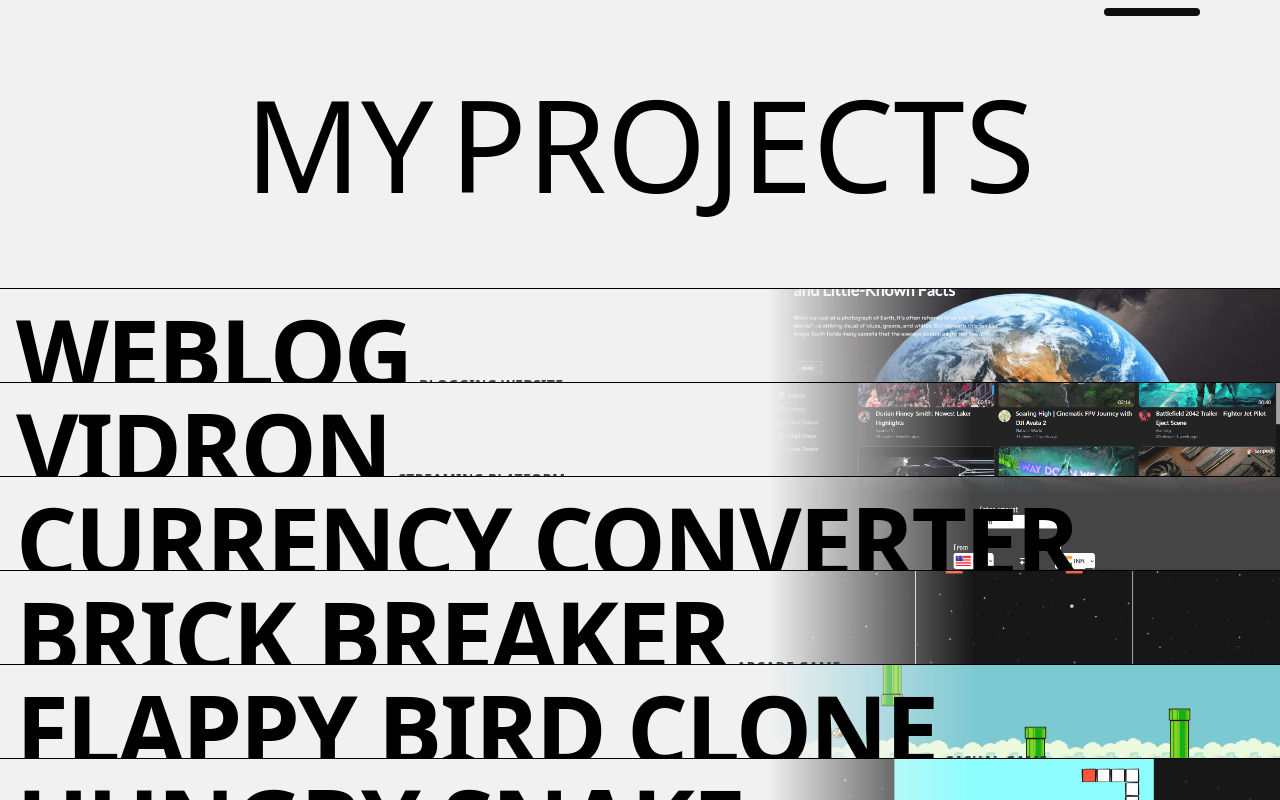
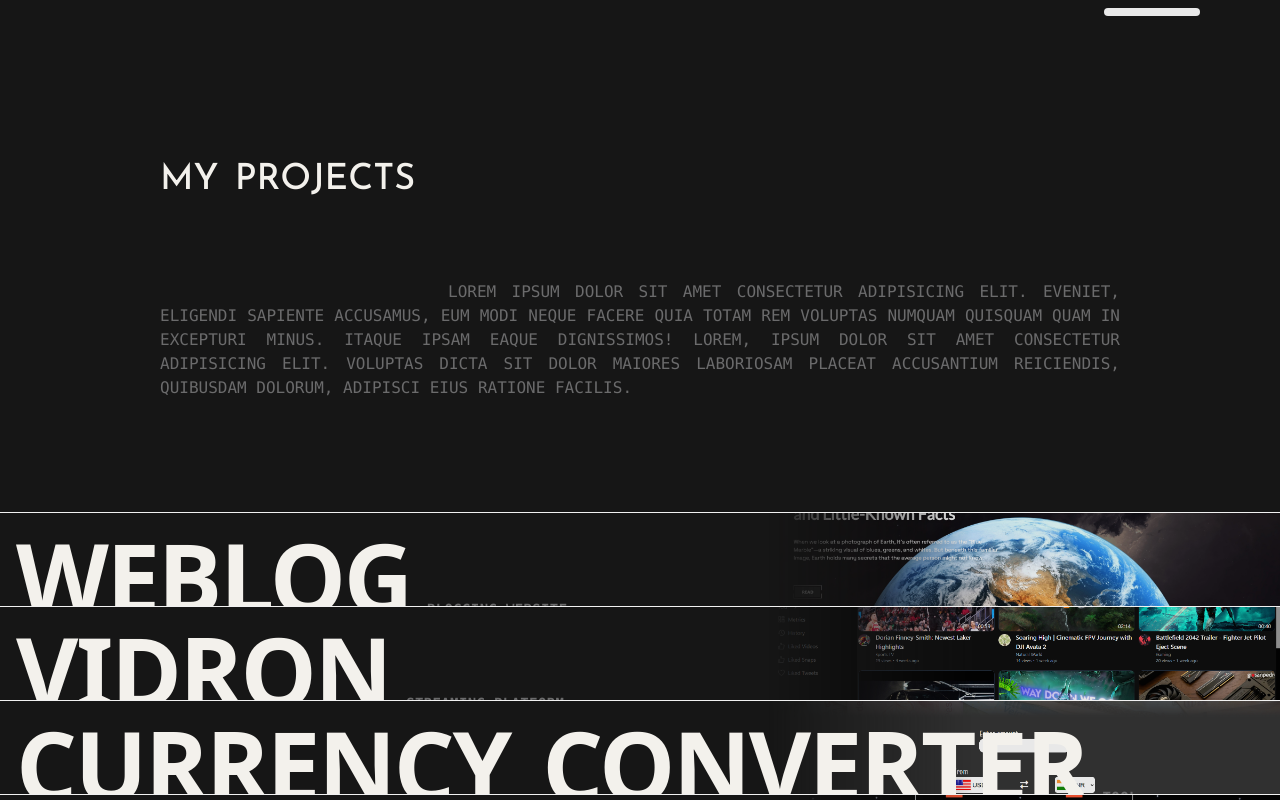
Before and after one commit to amanranahere/Portfolio, a React (Vite) app: page /work in a window 1280 px wide. Shown: the top 800 px of the page. Built offline with nearby package versions, Linux system fonts and the light colour scheme.

Commit message:
made the masking grid animation as a reusable component

```diff
--- /dev/null
+++ b/src/components/Animations/MaskingGrid.jsx
@@ -0,0 +1,44 @@
+import React from "react";
+import { motion } from "framer-motion";
+import useScreenSize from "../../utils/ScreenSize.jsx";
+
+function MaskingGrid({
+  color = "#f1f1f1",
+  baseRowSize = 30,
+  baseColumnSize = 60,
+  totalCells = 100,
+}) {
+  const screenSize = useScreenSize();
+
+  const getSize = (base, step) => {
+    if (screenSize === "sm") return base;
+    if (screenSize === "md") return base + step;
+    return base + step * 2;
+  };
+
+  const rowSize = getSize(baseRowSize, 15);
+  const columnSize = getSize(baseColumnSize, 30);
+
+  return (
+    <div
+      className="absolute inset-0 z-10 pointer-events-none grid"
+      style={{
+        gridTemplateColumns: `repeat(auto-fit, minmax(${columnSize}px, 1fr))`,
+        gridTemplateRows: `repeat(auto-fit, minmax(${rowSize}px, 1fr))`,
+      }}
+    >
+      {[...Array(totalCells)].map((_, i) => (
+        <motion.div
+          key={i}
+          style={{ backgroundColor: color }}
+          initial={{ opacity: 1 }}
+          whileInView={{ opacity: 0 }}
+          transition={{ delay: Math.random() * 1.5, duration: 0.3 }}
+          viewport={{ once: true }}
+        />
+      ))}
+    </div>
+  );
+}
+
+export default MaskingGrid;
--- a/src/components/Capabilities/CapabilitiesComponent.jsx
+++ b/src/components/Capabilities/CapabilitiesComponent.jsx
@@ -27,6 +27,7 @@ import {
   SiGreensock,
 } from "react-icons/si";
 import RandomText from "../Animations/RandomText";
+import MaskingGrid from "../Animations/MaskingGrid";
 
 function CapabilitiesComponent() {
   const location = useLocation();
@@ -276,14 +277,18 @@ function CapabilitiesComponent() {
           <div className="lg:w-[80%] text-3xl lg:text-4xl pb-3 font-medium select-none overflow-hidden josefinSans-text">
             <RandomText text="BUILDING WITH THE RIGHT STACK" />
           </div>
-          <p
-            className="lg:w-[75%] pt-9 pb-12 lg:pb-20 select-none fade-in text-justify font-mono text-sm lg:text-base text-[#6b6b6c] uppercase"
+          <div
+            className="lg:w-[75%] pt-9 pb-12 lg:pb-20 select-none text-justify font-mono text-sm lg:text-base text-[#6b6b6c] uppercase bg-black z-10 relative"
             style={{ textIndent: "30%" }}
           >
-            A strong foundation of the right technologies is key to building
-            efficient and high-performing applications. These are the languages,
-            frameworks, and tools I use to bring ideas to life.
-          </p>
+            <p>
+              A strong foundation of the right technologies is key to building
+              efficient and high-performing applications. These are the
+              languages, frameworks, and tools I use to bring ideas to life.
+            </p>
+
+            <MaskingGrid color="#000" baseRowSize={20} baseColumnSize={20} />
+          </div>
         </div>
 
         {/* categories buttons */}
@@ -310,13 +315,13 @@ function CapabilitiesComponent() {
 
       {/* tech list */}
       <motion.div
-        initial={{ opacity: 0, y: 80 }}
-        animate={{ opacity: 1, y: 0 }}
-        transition={{ duration: 0.4, delay: 0.9 }}
-        viewport={{ once: true }}
+        initial={{ opacity: 0 }}
+        animate={{ opacity: 1 }}
+        transition={{ duration: 1, ease: "easeOut", delay: 1.2 }}
         className="lg:w-[50%] lg:pr-8 lg:mt-52 pt-6 lg:pt-0"
       >
         <div className="mx-4 border-b-2 border-dotted border-[#6a6a6a]"></div>
+
         <ul className="pb-6">
           {filteredTech.map(({ name, label, logo, description }) => (
             <>
--- a/src/components/Contact/ContactComponent.jsx
+++ b/src/components/Contact/ContactComponent.jsx
@@ -2,6 +2,7 @@ import React from "react";
 import { motion } from "framer-motion";
 import RandomText from "../Animations/RandomText.jsx";
 import useScreenSize from "../../utils/ScreenSize.jsx";
+import MaskingGrid from "../Animations/MaskingGrid.jsx";
 
 function ContactComponent() {
   const screenSize = useScreenSize();
@@ -30,24 +31,7 @@ function ContactComponent() {
           </p>
 
           {/* masking div for animation */}
-          <div
-            className="absolute inset-0 z-10 pointer-events-none grid"
-            style={{
-              gridTemplateColumns: `repeat(auto-fit, minmax(${columnSize}px, 1fr))`,
-              gridTemplateRows: `repeat(auto-fit, minmax(${rowSize}px, 1fr))`,
-            }}
-          >
-            {[...Array(100)].map((_, i) => (
-              <motion.div
-                key={i}
-                className="bg-[#161616]"
-                initial={{ opacity: 1 }}
-                whileInView={{ opacity: 0 }}
-                transition={{ delay: Math.random() * 1.5, duration: 0.3 }}
-                viewport={{ once: true }}
-              />
-            ))}
-          </div>
+          <MaskingGrid color="#161616" baseRowSize={20} baseColumnSize={20} />
         </div>
 
         {/* social */}
--- a/src/components/Footer/Footer.jsx
+++ b/src/components/Footer/Footer.jsx
@@ -1,6 +1,5 @@
 import React from "react";
 import { useLocation, useNavigate } from "react-router-dom";
-import DarkModeToggle from "../DarkModeToggle.jsx";
 import { IoIosArrowUp } from "react-icons/io";
 import RandomText from "../Animations/RandomText.jsx";
 
@@ -123,13 +122,6 @@ function Footer() {
             PAGE TOP
           </p>
         </div>
-
-        {/* light/dark toggle */}
-        {currentPage === "/work" && (
-          <div className="absolute top-32 md:top-52 right-11 md:right-[3.2rem]">
-            <DarkModeToggle />
-          </div>
-        )}
       </div>
 
       {/* name at the very bottom */}
--- a/src/components/Home/AboutSection.jsx
+++ b/src/components/Home/AboutSection.jsx
@@ -1,14 +1,8 @@
 import React, { useRef } from "react";
-import { useNavigate } from "react-router-dom";
 import { motion } from "framer-motion";
-import useScreenSize from "../../utils/ScreenSize.jsx";
+import MaskingGrid from "../Animations/MaskingGrid.jsx";
 
 function AboutSection() {
-  const screenSize = useScreenSize();
-
-  const columnSize = screenSize === "sm" ? 60 : screenSize === "md" ? 90 : 120;
-  const rowSize = screenSize === "sm" ? 30 : screenSize === "md" ? 45 : 60;
-
   return (
     <section className="min-h-screen lg:h-screen px-4 md:px-16 lg:px-14 py-20">
       <div className="h-full flex flex-col lg:flex-row justify-between">
@@ -45,25 +39,7 @@ function AboutSection() {
                 doloribus beatae voluptatem explicabo.
               </p>
 
-              {/* masking div for animation */}
-              <div
-                className="absolute inset-0 z-10 pointer-events-none grid"
-                style={{
-                  gridTemplateColumns: `repeat(auto-fit, minmax(${columnSize}px, 1fr))`,
-                  gridTemplateRows: `repeat(auto-fit, minmax(${rowSize}px, 1fr))`,
-                }}
-              >
-                {[...Array(100)].map((_, i) => (
-                  <motion.div
-                    key={i}
-                    className="bg-[#f1f1f1]"
-                    initial={{ opacity: 1 }}
-                    whileInView={{ opacity: 0 }}
-                    transition={{ delay: Math.random() * 1.5, duration: 0.3 }}
-                    viewport={{ once: true }}
-                  />
-                ))}
-              </div>
+              <MaskingGrid baseRowSize={60} baseColumnSize={60} />
             </div>
           </div>
         </div>
--- a/src/components/Work/ProjectsListComponent.jsx
+++ b/src/components/Work/ProjectsListComponent.jsx
@@ -9,6 +9,7 @@ import FlappyBirdImg from "../../assets/images/flappyBird.png";
 import SnakeGameImg from "../../assets/images/snakeGame.png";
 import { motion } from "framer-motion";
 import RandomText from "../Animations/RandomText";
+import MaskingGrid from "../Animations/MaskingGrid";
 
 function ProjectsListComponent() {
   const [activeProject, setActiveProject] = useState(null);
@@ -34,7 +35,6 @@ function ProjectsListComponent() {
       name: "Weblog",
       type: "Blogging website",
       path: "weblog",
-      hoverColor: "hover:bg-blue-100",
       img: (
         <img
           src={WeblogImg}
@@ -47,7 +47,6 @@ function ProjectsListComponent() {
       name: "Vidron",
       type: "Streaming Platform",
       path: "vidron",
-      hoverColor: "hover:bg-teal-100",
       img: (
         <img
           src={VidronImg}
@@ -60,7 +59,6 @@ function ProjectsListComponent() {
       name: "Currency Converter",
       type: "Tool",
       path: "currencyConverter",
-      hoverColor: "hover:bg-pink-100",
       img: (
         <img
           src={CurrConvImg}
@@ -73,7 +71,6 @@ function ProjectsListComponent() {
       name: "Brick Breaker",
       type: "Arcade Game",
       path: "brickBreaker",
-      hoverColor: "hover:bg-orange-100",
       img: (
         <img
           src={BrickBreakerImg}
@@ -86,7 +83,6 @@ function ProjectsListComponent() {
       name: "Flappy Bird Clone",
       type: "Casual Game",
       path: "flappyBird",
-      hoverColor: "hover:bg-green-100",
       img: (
         <img
           src={FlappyBirdImg}
@@ -99,7 +95,6 @@ function ProjectsListComponent() {
       name: "Hungry Snake",
       type: "Classic Game",
       path: "hungrySnake",
-      hoverColor: "hover:bg-cyan-100",
       img: (
         <img
           src={SnakeGameImg}
@@ -118,17 +113,34 @@ function ProjectsListComponent() {
 
   return (
     <>
-      {/* MY PROJECTS heading */}
-      <div className="mb-12 lg:mb-20 flex justify-center items-center">
-        <div className=" dark:text-[#f1f1f1] flex flex-col md:flex-row justify-center items-center">
-          <span className="dark:text-white text-5xl md:text-8xl lg:text-9xl leading-3">
+      {/* heading and paragraph */}
+      <div className="flex flex-col justify-center items-center">
+        <div className="w-[90%] lg:w-[75%] mt-20 md:mt-40 lg:mt-20">
+          <div className="w-full text-3xl lg:text-4xl font-medium select-none josefinSans-text">
             <RandomText text="MY PROJECTS" />
-          </span>
+          </div>
+
+          <div
+            className="mt-10 mb-20 md:mt-20 md:mb-28 select-none text-justify font-mono text-sm lg:text-base text-[#6b6b6c] uppercase relative"
+            style={{ textIndent: "30%" }}
+          >
+            <p>
+              Lorem ipsum dolor sit amet consectetur adipisicing elit. Eveniet,
+              eligendi sapiente accusamus, eum modi neque facere quia totam rem
+              voluptas numquam quisquam quam in excepturi minus. Itaque ipsam
+              eaque dignissimos! Lorem, ipsum dolor sit amet consectetur
+              adipisicing elit. Voluptas dicta sit dolor maiores laboriosam
+              placeat accusantium reiciendis, quibusdam dolorum, adipisci eius
+              ratione facilis.
+            </p>
+
+            <MaskingGrid color="#161616" baseRowSize={5} baseColumnSize={5} />
+          </div>
         </div>
       </div>
 
       {/* projects list */}
-      <div className="w-full h-full flex justify-center items-center pb-[30vh]">
+      <div className="w-full h-full flex justify-center items-center">
         <motion.ul
           variants={{
             hidden: { opacity: 0 },
@@ -165,7 +177,7 @@ function ProjectsListComponent() {
               }}
               whileHover={{ y: -35 }}
               key={project.path}
-              className={`text-5xl md:text-6xl lg:text-8xl flex whitespace-nowrap overflow-hidden lg:overflow-visible lg:line-clamp-1 font-semibold relative bg-[#f1f1f1] dark:bg-black border-y border-black dark:border-white  shadow-black cursor-pointer transition-transform duration-300 will-change-transform -mt-5 md:-mt-6 lg:-mt-9 first:mt-0 last:hover:transform-none last:pointer-events-none last:border-t last:border-b-0 last:shadow-none last:bg-[#f1f1f1] dark:last:bg-[#1c1d21] hover:shadow-lg select-none ${project.hoverColor} project-${index}`}
+              className={`text-5xl md:text-6xl lg:text-8xl flex whitespace-nowrap overflow-hidden lg:overflow-visible lg:line-clamp-1 font-semibold relative  border-y bg-[#161616] border-[#f1f1f1] cursor-pointer transition-transform duration-300 will-change-transform -mt-5 md:-mt-6 lg:-mt-9 first:mt-0 last:hover:transform-none last:pointer-events-none last:border-t last:border-b-0 last:shadow-none hover:shadow-lg select-none project-${index}`}
               style={{
                 transitionTimingFunction: "cubic-bezier(0.25, 1, 0.5, 1)",
               }}
@@ -175,24 +187,26 @@ function ProjectsListComponent() {
                 <a
                   href={`/work/${project.path}`}
                   className={`absolute left-0 top-0 h-full aspect-square
-                  bg-white dark:bg-[#1c1d21] active:bg-white/0 text-lg flex items-center justify-center transition-transform duration-300 border-x border-black dark:border-white ${
+                  bg-black  active:bg-white/0 text-lg flex items-center justify-center transition-transform duration-300 border-x border-[#f1f1f1]  ${
                     activeProject === index
                       ? "translate-x-0"
                       : "-translate-x-full"
                   } lg:hidden`}
                 >
-                  <IoArrowForwardCircleOutline className="w-6 h-6 md:h-8 md:w-8 dark:text-white" />
+                  <IoArrowForwardCircleOutline className="w-6 h-6 md:h-8 md:w-8 " />
                 </a>
 
                 {/* list for lg screens */}
                 <Link
                   to={`/work/${project.path}`}
-                  className="hidden lg:block w-full group dark:text-[#f1f1f1] tracking-tight z-10"
+                  className="hidden lg:block w-full group tracking-tight z-10"
                 >
-                  {project.name.toUpperCase()}
+                  <span style={{ wordSpacing: "0.1em" }}>
+                    {project.name.toUpperCase()}
+                  </span>
 
                   {project.type && (
-                    <span className="text-sm ml-2 self-start text-gray-700 dark:text-white/80 tracking-wide">
+                    <span className="text-sm ml-4 self-start text-[#6b6b6c] tracking-wide font-mono">
                       {project.type.toUpperCase()}
                     </span>
                   )}
@@ -202,11 +216,12 @@ function ProjectsListComponent() {
 
                 {/* list for sm and md screens */}
                 <span
-                  className={`transition-transform duration-300 lg:hidden dark:text-[#f1f1f1] tracking-tighter ${
+                  className={`transition-transform duration-300 lg:hidden tracking-tighter ${
                     activeProject === index
                       ? "translate-x-16 md:translate-x-20"
                       : "translate-x-0"
                   }`}
+                  style={{ wordSpacing: "0.2em" }}
                 >
                   {project.name.toUpperCase()}
                 </span>
--- a/src/index.css
+++ b/src/index.css
@@ -130,7 +130,7 @@ body {
 
 .fade-in {
   opacity: 0;
-  animation: fadeIn 0.3s ease-in-out 0.5s forwards;
+  animation: fadeIn 0.5s ease-in-out 0.5s forwards;
 }
 
 /* fade-in animation - end */
--- a/src/pages/Work.jsx
+++ b/src/pages/Work.jsx
@@ -5,7 +5,7 @@ import Footer from "../components/Footer/Footer.jsx";
 
 function Work() {
   return (
-    <div className="bg-[#f1f1f1] dark:bg-[#1c1d21] pt-20">
+    <div className="bg-[#161616] text-[#f3f1ec] pt-20">
       <div>
         <ProjectsListComponent />
       </div>
```
